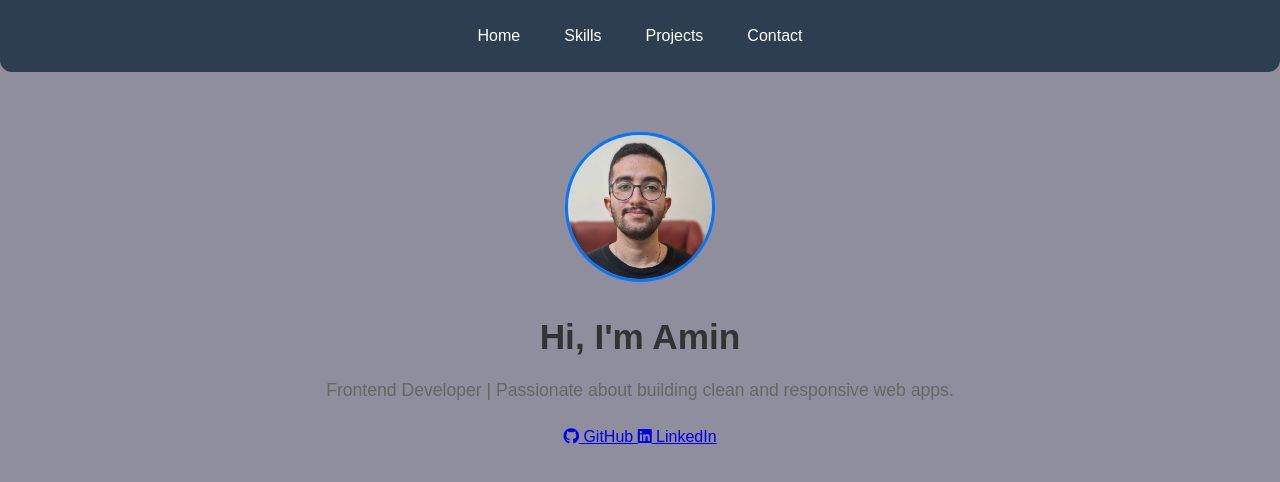
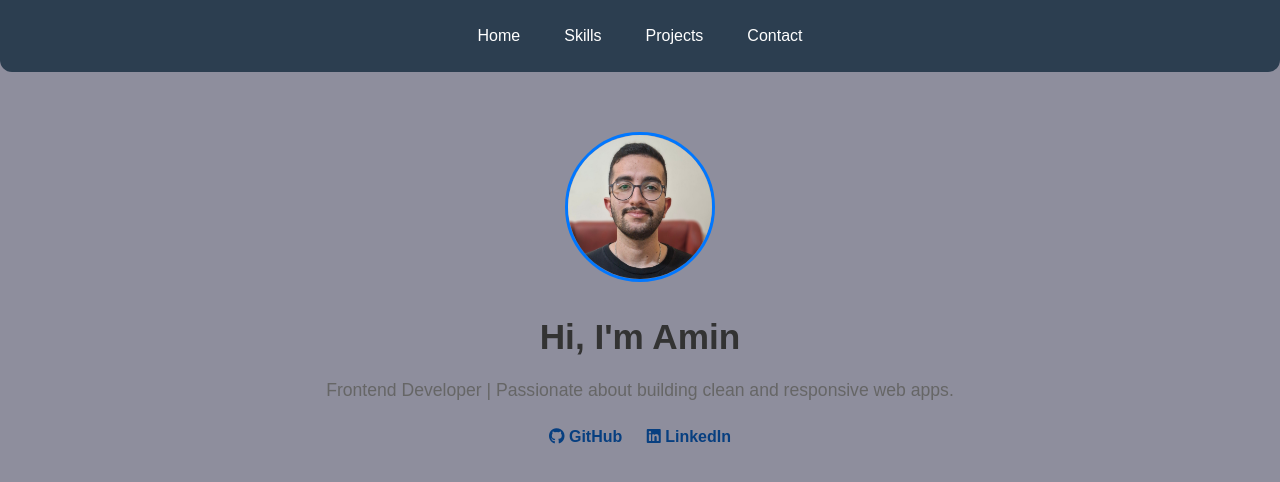
Before and after one commit to aminSimyari/Portfolio, a plain HTML site: page index.html in a window 1280 px wide. Drawn offline with Linux system fonts and the light colour scheme.

Commit message:
added social links style

```diff
--- a/style.css
+++ b/style.css
@@ -79,3 +79,12 @@ nav a:hover {
 .social-links {
   margin-top: 20px;
 }
+
+.social-links a {
+  display: inline-block;
+  margin: 0 10px;
+  color: #073f80;
+  font-weight: bold;
+  text-decoration: none;
+  transition: color 0.3s;
+}
```
